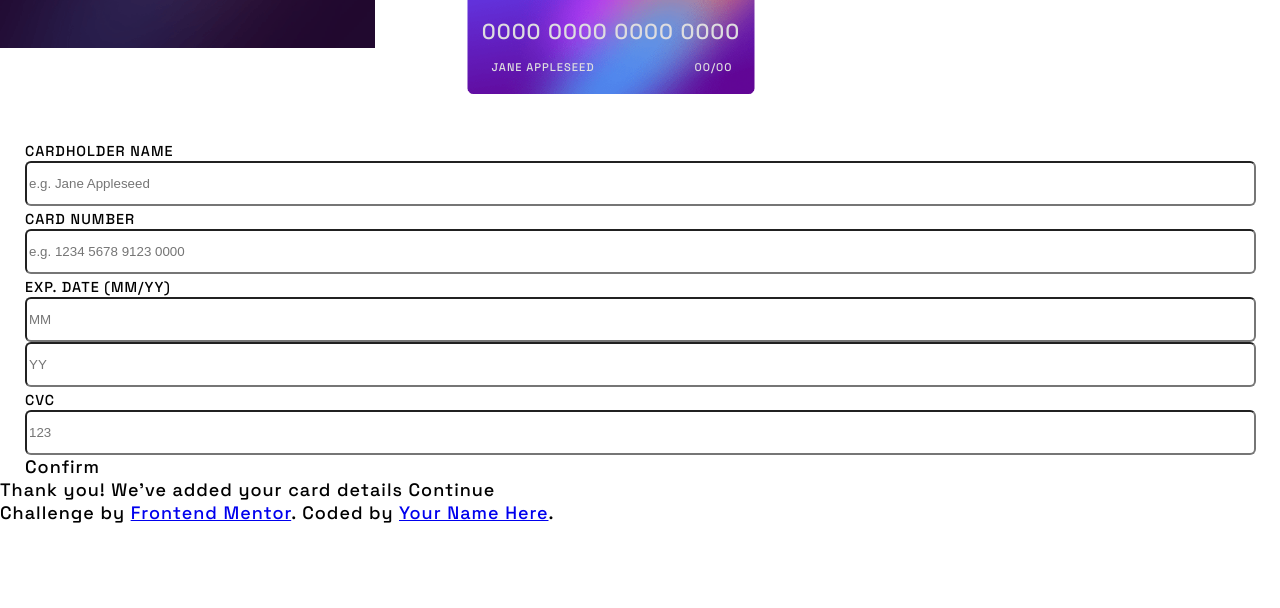
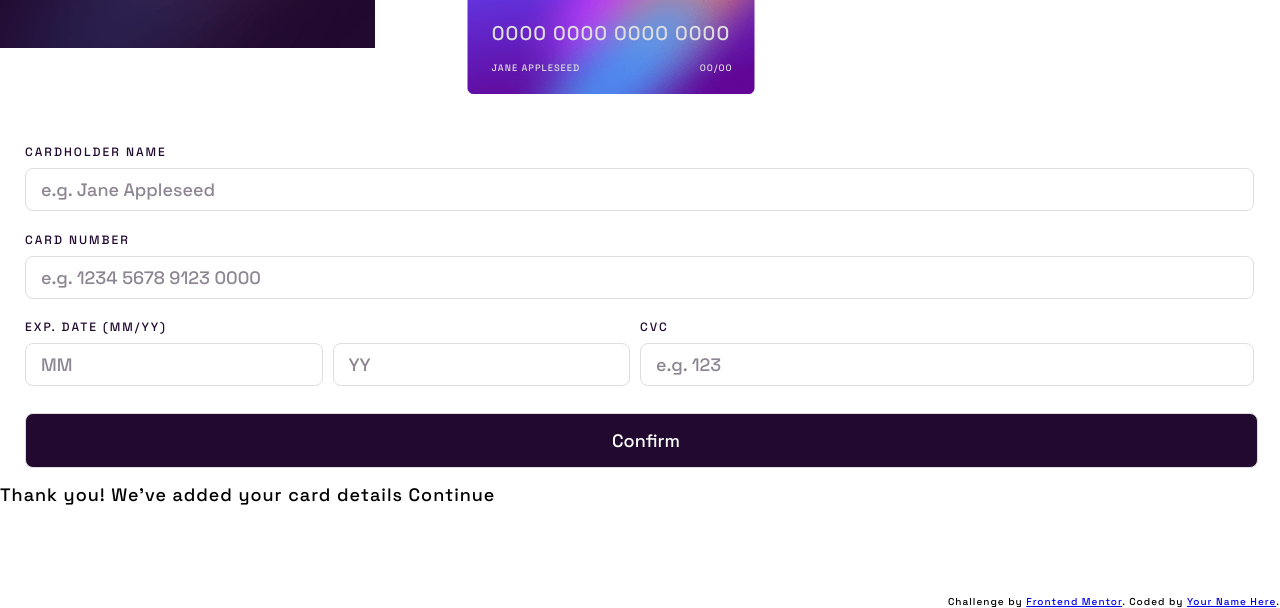
Before and after one commit to JunoField/fmj3-interactive-card-details-form, a plain HTML site: page index.html in a window 1280 px wide. Shown: the part 192-800 px from the top of the page. Drawn offline with Linux system fonts and the light colour scheme.

Commit message:
done form

```diff
--- a/index.html
+++ b/index.html
@@ -43,19 +43,20 @@
     <div id="date-cvc-input-row">
       <div id="date-input-section">
         <label>Exp. Date (MM/YY)</label>
-        <input id="expiry-month-input" type="text" placeholder="MM">
-        <input id="expiry-year-input" type="text" placeholder="YY">
+        <div id="date-input-subsection">
+          <input id="expiry-month-input" type="text" placeholder="MM">
+          <input id="expiry-year-input" type="text" placeholder="YY">
+        </div>
       </div>
 
-      <div id="date-input-section">
+      <div id="cvc-input-section">
         <label>CVC</label>
-        <input id="cvc-input" type="text" placeholder="123">
+        <input id="cvc-input" type="text" placeholder="e.g. 123">
 
       </div>
     </div>
 
-
-  Confirm
+    <input type="submit" value="Confirm" id="confirm-button">
   </form>
 
 
@@ -67,9 +68,9 @@
   We've added your card details
   Continue
 
-  <div class="attribution">
+  <footer id="attribution">
     Challenge by <a href="https://www.frontendmentor.io?ref=challenge" target="_blank">Frontend Mentor</a>.
     Coded by <a href="#">Your Name Here</a>.
-  </div>
+  </footer>
 </body>
 </html>
--- a/style.css
+++ b/style.css
@@ -55,8 +55,8 @@ body{
 
 #card-img-number{
     align-self: center;
-    font-size: 1.2em;
-    margin-bottom: 15px;
+    font-size: 1.1em;
+    margin-bottom: 16px;
 }
 
 
@@ -66,7 +66,7 @@ body{
     flex-direction: row;
     justify-content: space-between;
 
-    font-size: 0.62em;
+    font-size: 0.52em;
 
     margin-bottom: 20px;
 }
@@ -114,19 +114,78 @@ body{
 }
 
 #payment-form{
-    margin: 90px 32px auto 25px;
+    margin: 90px 45px auto 25px;
     box-sizing: border-box;
-    display: block
+    display: block;
+    letter-spacing: 2px;
+    color:var(--veryDarkViolet);
+
+
 }
 
 #payment-form label{
+    display: inline-block;
     text-transform: uppercase;
-    font-size: 0.8em;
+    font-size: 0.67em;
+    margin-bottom: 8px;
 }
 
 #payment-form input{
     width: 100%;
     height: 39px;
-    border-radius: 6px;
-    border: 1px solid --darkGrayishViolet;
+    border-radius: 8px;
+    border: 1px solid var(--lightGrayishViolet);
+    margin-bottom: 15px;
+
+    padding-left: 15px;
+    font-family: 'Space Grotesk', sans-serif;
+    font-size: 1em;
 }
+
+::placeholder{
+    color: var(--darkGrayishViolet);
+}
+
+#date-cvc-input-row{
+    display: grid;
+    grid-template-columns: 50% 50%;
+
+    margin-top: 5px;
+
+}
+
+#date-input-section{
+    display: flex;
+    flex-direction: column;
+}
+
+#date-input-subsection{
+    display: flex;
+    flex-direction: row;
+    gap: 10px;
+}
+
+#cvc-input-section{
+    display: flex;
+    flex-direction: column;
+    margin-left: 10px;
+}
+
+#confirm-button{
+    box-sizing: content-box;
+    display: inline-block;
+    margin-top: 12px;
+
+    background-color: var(--veryDarkViolet);
+    color: var(--white);
+    min-height: 51px;
+}
+
+
+
+#attribution{
+    position: absolute;
+    bottom: 0px;
+    right: 0px;
+    font-size: 10px;
+}
```
